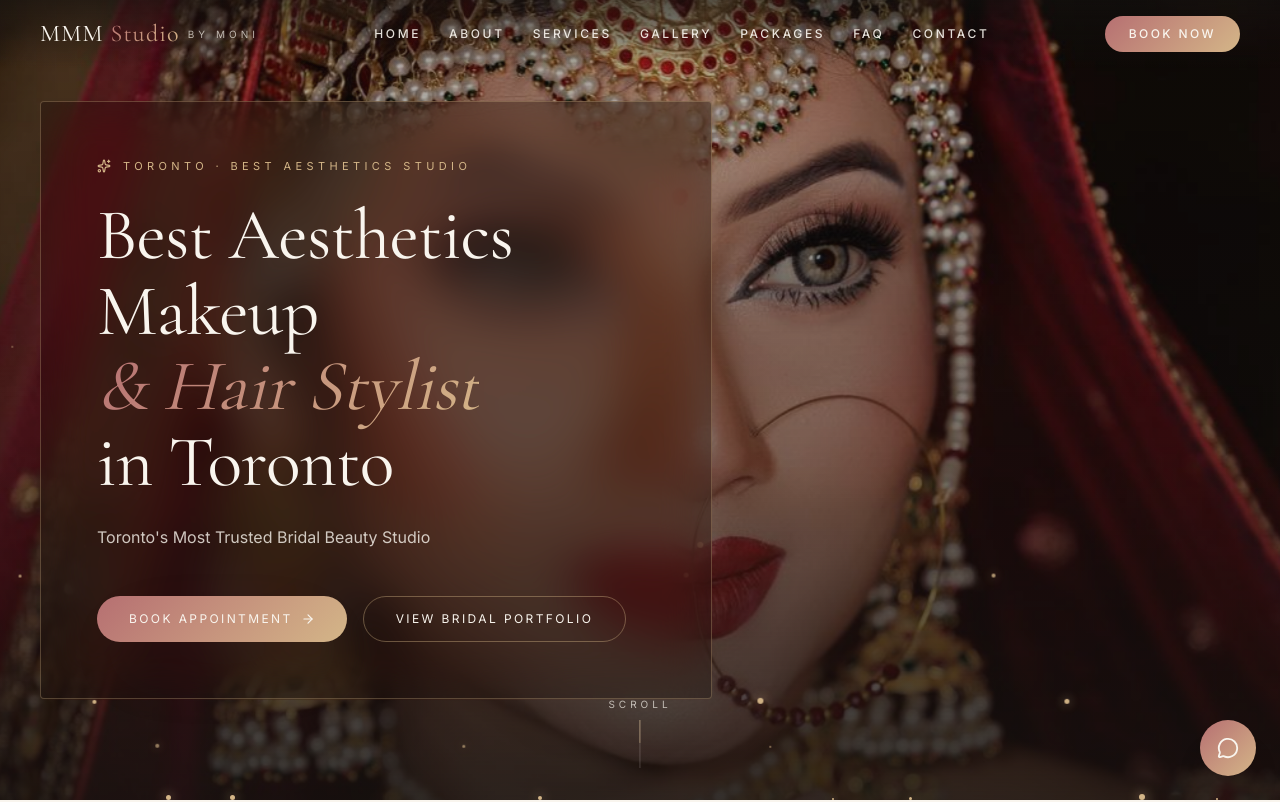
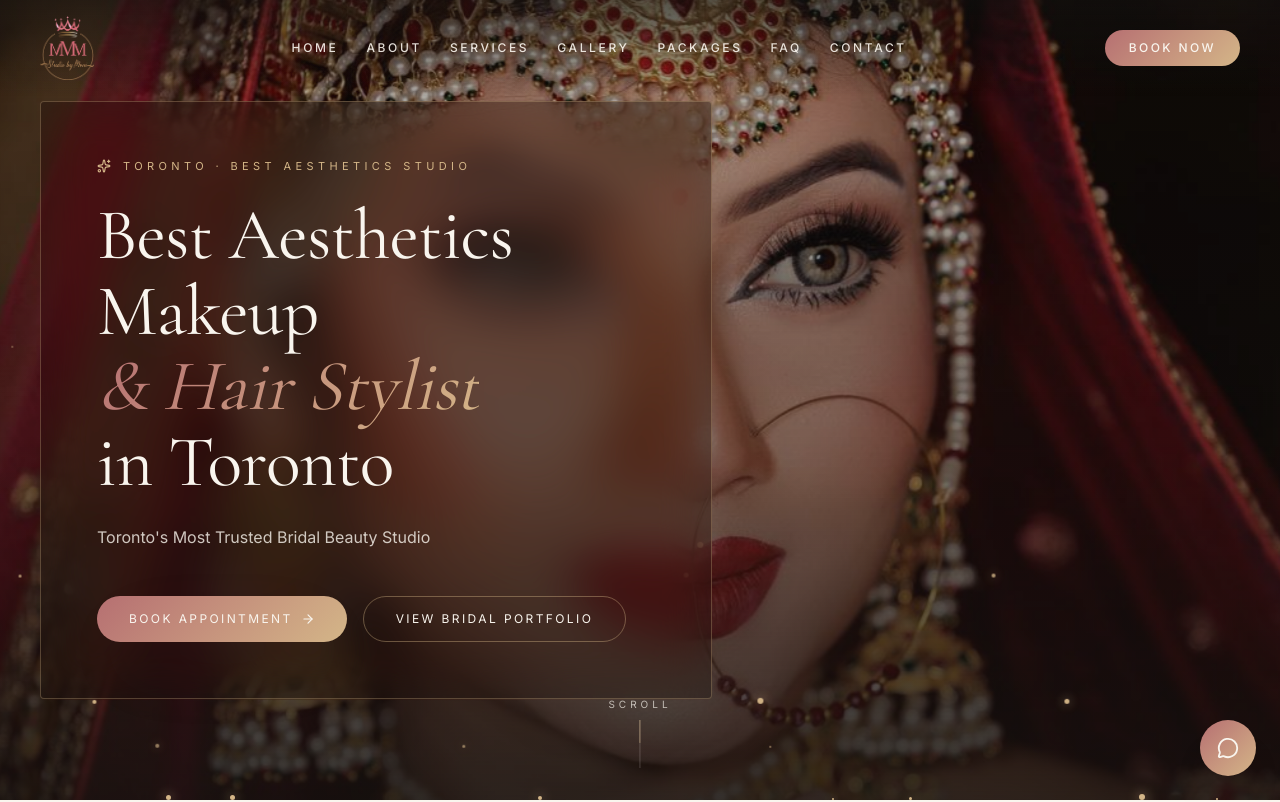
Before and after one commit to umer9801/mmm-studio, a React (Vite) app: page / in a window 1280 px wide. Shown: the top 802 px of the page. Built offline with nearby package versions, Linux system fonts and the light colour scheme.

Commit message:
feat: logo in nav/footer, favicon, bigger logo sizes, watermarks, gallery categories

```diff
--- a/index.html
+++ b/index.html
@@ -5,6 +5,7 @@
     <meta name="viewport" content="width=device-width, initial-scale=1.0" />
     <title>MMM Studio by Moni — Luxury Bridal Makeup Toronto</title>
     <meta name="description" content="Toronto's premier luxury bridal makeup, hair, and henna studio. Editorial transformations crafted by Moni." />
+    <link rel="icon" type="image/png" href="/favicon.png" />
     <link rel="preconnect" href="https://fonts.googleapis.com" />
     <link rel="preconnect" href="https://fonts.gstatic.com" crossorigin />
     <link rel="stylesheet" href="https://fonts.googleapis.com/css2?family=Cormorant+Garamond:wght@300;400;500;600&family=Playfair+Display:wght@400;500;600&family=Inter:wght@300;400;500;600&display=swap" />
--- a/src/components/site/Footer.tsx
+++ b/src/components/site/Footer.tsx
@@ -1,5 +1,6 @@
 import { Link } from "@tanstack/react-router";
 import { Instagram, Mail, MapPin, Phone } from "lucide-react";
+import logo from "@/assets/logo.png";
 
 export function Footer() {
   return (
@@ -7,9 +8,9 @@ export function Footer() {
       <div className="gold-divider" />
       <div className="mx-auto grid max-w-7xl gap-12 px-6 py-20 md:grid-cols-4 md:px-10">
         <div className="md:col-span-2">
-          <h3 className="font-display text-3xl text-ivory">
-            MMM Studio <span className="text-gradient-luxe">by Moni</span>
-          </h3>
+          <Link to="/">
+            <img src={logo} alt="MMM Studio by Moni" className="h-20 w-auto object-contain brightness-0 invert" />
+          </Link>
           <p className="mt-4 max-w-md text-sm leading-relaxed text-ivory/70">
             Toronto's premier destination for bridal artistry. Crafting timeless,
             unforgettable beauty for the most important day of your life.
--- a/src/components/site/Navbar.tsx
+++ b/src/components/site/Navbar.tsx
@@ -1,6 +1,7 @@
 import { useEffect, useState } from "react";
 import { Link } from "@tanstack/react-router";
 import { Menu, X } from "lucide-react";
+import logo from "@/assets/logo.png";
 
 const links = [
   { to: "/", label: "Home" },
@@ -32,13 +33,12 @@ export function Navbar() {
       }`}
     >
       <div className="mx-auto flex max-w-7xl items-center justify-between px-6 py-4 md:px-10">
-        <Link to="/" className="group flex items-center gap-2">
-          <span className={`font-display text-2xl tracking-wider transition-colors duration-500 ${scrolled ? "text-foreground" : "text-ivory"}`}>
-            MMM<span className="text-gradient-luxe"> Studio</span>
-          </span>
-          <span className={`hidden text-[10px] uppercase tracking-[0.4em] md:inline transition-colors duration-500 ${scrolled ? "text-muted-foreground" : "text-ivory/70"}`}>
-            by Moni
-          </span>
+        <Link to="/" className="group flex items-center">
+          <img
+            src={logo}
+            alt="MMM Studio by Moni"
+            className="h-16 w-auto object-contain"
+          />
         </Link>
 
         <nav className="hidden items-center gap-7 lg:flex">
```
Also changed, not shown: public/favicon.png (added), src/assets/logo.png (added).
